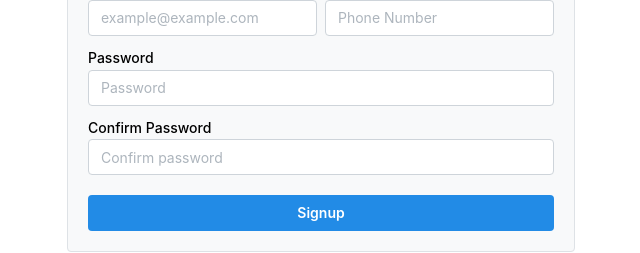
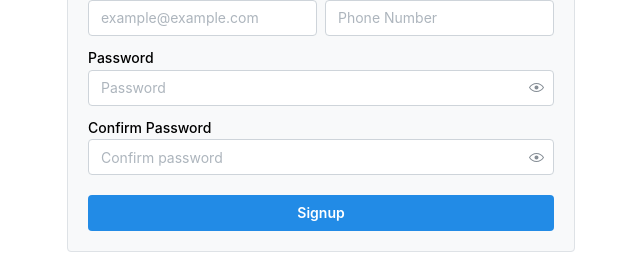
Before and after one commit to AnikKDev/tee-bay-frontend, a Next.js app: page /sign-up in a window 1280 px wide. Shown: the part 403-656 px from the top of the page, without its empty margins (319-959 px from the left). Built offline with nearby package versions, Linux system fonts and the light colour scheme.

Commit message:
added pass input

```diff
--- a/app/(auth)/sign-up/components/SIgnupForm.tsx
+++ b/app/(auth)/sign-up/components/SIgnupForm.tsx
@@ -1,4 +1,12 @@
-import { Box, Button, Fieldset, Flex, TextInput, Title } from "@mantine/core";
+import {
+  Box,
+  Button,
+  Fieldset,
+  Flex,
+  PasswordInput,
+  TextInput,
+  Title,
+} from "@mantine/core";
 import React from "react";
 
 type Props = {};
@@ -37,11 +45,11 @@ export default function SIgnupForm({}: Props) {
           />
         </Flex>
         <Box my={9}>
-          <TextInput label="Password" placeholder="Password" />
-          <TextInput
-            my={9}
+          <PasswordInput label="Password" placeholder="Password" />
+          <PasswordInput
             label="Confirm Password"
             placeholder="Confirm password"
+            my={9}
           />
         </Box>
         <Button mt={20} fullWidth>
```
